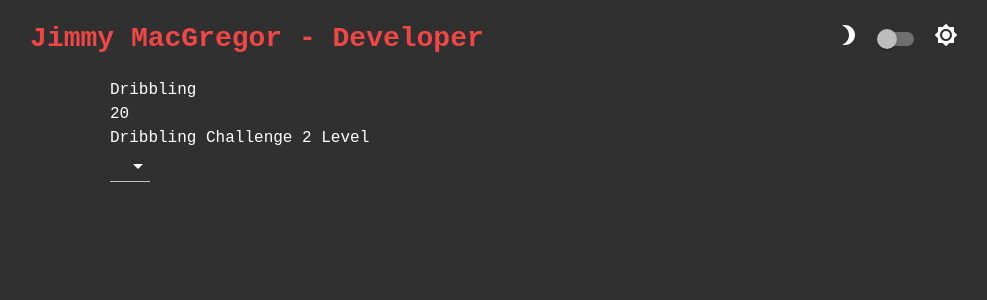
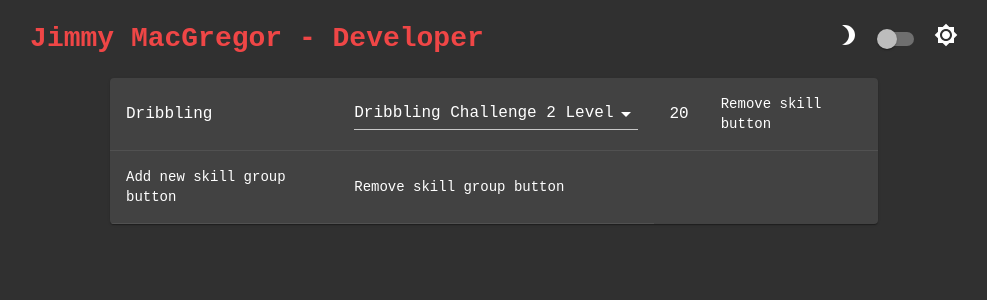
Before and after one commit to MymmiJ/personal-site, a React app: page /RocketLeagueProgressTracker in a window 1280 px wide. Shown: the top 300 px of the page, without its empty margins (146-1133 px from the left). Built offline with nearby package versions, Linux system fonts and the light colour scheme.

Commit message:
Lay out a skeleton for interacting with the Progress Tracker

```diff
--- a/src/RocketLeagueProgressTracker/ProgressTracker/Measurement.js
+++ b/src/RocketLeagueProgressTracker/ProgressTracker/Measurement.js
@@ -1,10 +1,14 @@
-import { Select, Typography } from "@material-ui/core";
+import { MenuItem, Select } from "@material-ui/core";
 
 export const Measurement = ({ name, priority, display, maxPriority, commensurableWith, measurements }) => {
     // Colour display according to measurement priority
     // Dropdown to select measurement type
     return <>
-        <Typography>{name}</Typography>
-        <Select></Select>
+        <Select
+            value={name}
+        >
+            <MenuItem value={name}>{name}</MenuItem>
+            {measurements.map(measurement => <MenuItem key={measurement.name}>{measurement.name}</MenuItem>)}
+        </Select>
     </>;
 };
--- a/src/RocketLeagueProgressTracker/ProgressTracker/ProgressTracker.js
+++ b/src/RocketLeagueProgressTracker/ProgressTracker/ProgressTracker.js
@@ -1,8 +1,13 @@
+import { Card, Table, TableBody } from "@material-ui/core";
 import { SkillGroup } from "./SkillGroup";
 
 export const ProgressTracker = ({ skillGroups }) => {
     // SkillGroups to change colour along the spectrum as `i` increases
-    return <>
-        {skillGroups.map((skillGroup, i) => <SkillGroup key={i} {...skillGroup} index={i} />)}
-    </>;
+    return <Card>
+        <Table>
+            <TableBody>
+                {skillGroups.map((skillGroup, i) => <SkillGroup key={i} {...skillGroup} index={i} />)}
+            </TableBody>
+        </Table>
+    </Card>;
 }
--- a/src/RocketLeagueProgressTracker/ProgressTracker/Skill.js
+++ b/src/RocketLeagueProgressTracker/ProgressTracker/Skill.js
@@ -1,12 +1,13 @@
-import { Box, Tooltip, Typography } from "@material-ui/core";
+import { TableCell, TableRow, Tooltip, Typography } from "@material-ui/core";
 import { Measurement } from "./Measurement";
 
 export const Skill = ({ name, degreeOfSkill, measurements, tooltip }) => {
     return <Tooltip {...tooltip}>
-        <Box>
-            <Typography>{name}</Typography>
-            <Typography>{degreeOfSkill}</Typography>
-            <Measurement {...measurements} />
-        </Box>
+        <TableRow>
+            <TableCell><Typography>{name}</Typography></TableCell>
+            <TableCell><Measurement {...measurements} /></TableCell>
+            <TableCell><Typography>{degreeOfSkill}</Typography></TableCell>
+            <TableCell>Remove skill button</TableCell>
+        </TableRow>
     </Tooltip>;
 };
--- a/src/RocketLeagueProgressTracker/ProgressTracker/SkillGroup.js
+++ b/src/RocketLeagueProgressTracker/ProgressTracker/SkillGroup.js
@@ -1,7 +1,13 @@
+import { TableCell, TableRow } from "@material-ui/core"
 import { Skill } from "./Skill"
 
 export const SkillGroup = ({ skills }) => {
     return <>
         {skills.map((skill, i) => <Skill key={i} {...skill} index={i} />)}
+        {/* TODO: Extract this into its own component */}
+        <TableRow>
+            <TableCell>Add new skill group button</TableCell>
+            <TableCell>Remove skill group button</TableCell>
+        </TableRow>
     </>
 }
```
